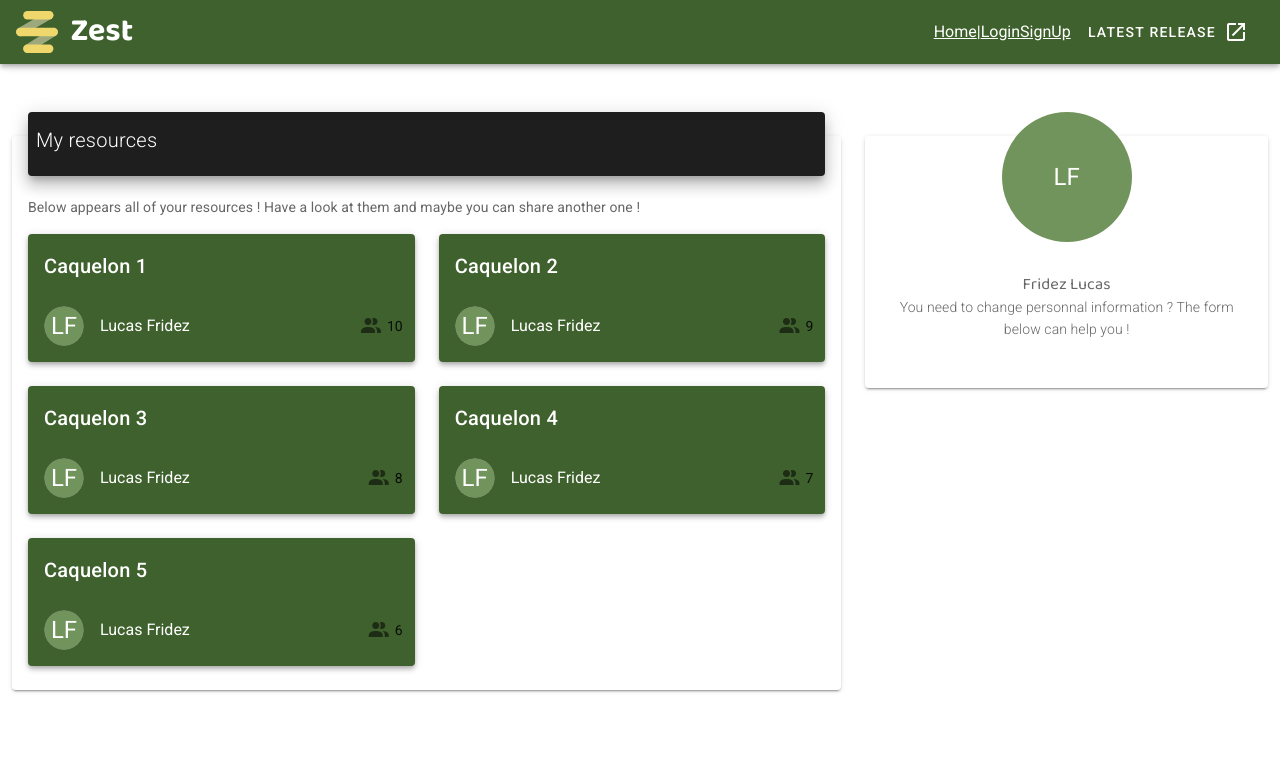
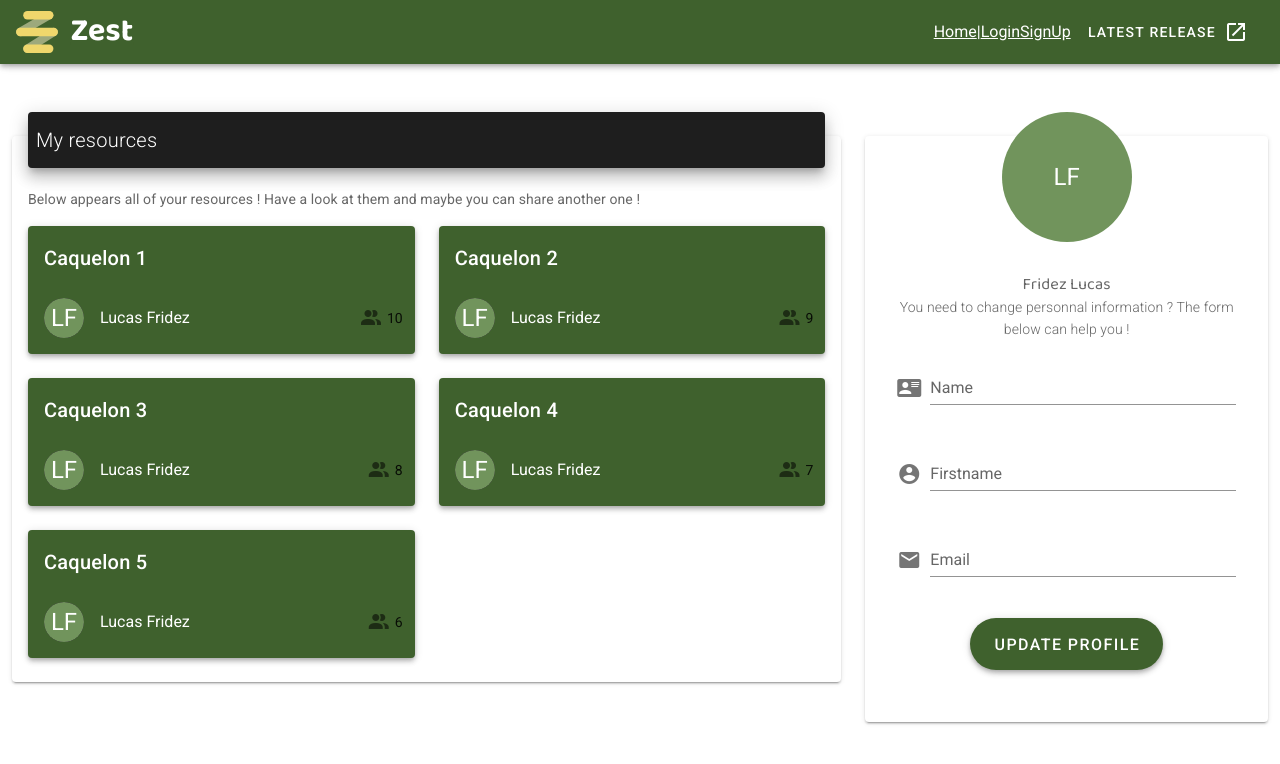
Before and after one commit to HE-Arc/Zest, a Vue app in the folder front/: page /Profile in a window 1280 px wide. Shown: the top 764 px of the page. Built offline with nearby package versions, Linux system fonts and the light colour scheme.

Commit message:
Add: Form in ProfileView

```diff
--- a/front/src/components/TitledCard.vue
+++ b/front/src/components/TitledCard.vue
@@ -14,7 +14,7 @@
       >
         <slot v-if="!title && !text" name="header" />
         <span v-else>
-          <h4 class="title font-weight-light mb-2" v-text="title" />
+          <h4 class="title font-weight-light" v-text="title" />
         </span>
       </v-card>
       <slot v-else name="offset" />
--- a/front/src/views/Profile.vue
+++ b/front/src/views/Profile.vue
@@ -2,14 +2,14 @@
   <v-container fill-height fluid grid-list-xl>
     <v-layout justify-center wrap>
       <v-flex xs12 md8>
-        <TitledCard
-          title="My resources"
-        >
+        <TitledCard title="My resources">
           <v-form>
             <v-container py-0>
               <v-layout wrap>
-
-                <p class="mt-4">Below appears all of your resources ! Have a look at them and maybe you can share another one !</p>
+                <p class="mt-4">
+                  Below appears all of your resources ! Have a look at them and
+                  maybe you can share another one !
+                </p>
                 <v-row class="mb-2">
                   <v-col
                     sm="12"
@@ -45,8 +45,34 @@
               Fridez Lucas
             </h3>
             <p class="card-description font-weight-light text-center">
-              You need to change personnal information ? The form below can help you !
+              You need to change personnal information ? The form below can help
+              you !
             </p>
+            <v-form class="text-center">
+              <v-text-field
+                label="Name"
+                prepend-icon="mdi-card-account-details"
+                class="my-5"
+              />
+              <v-text-field
+                label="Firstname"
+                prepend-icon="mdi-account-circle"
+                class="my-5"
+              />
+              <v-text-field
+                label="Email"
+                prepend-icon="mdi-email"
+                class="my-5"
+              />
+              <v-btn
+                elevation="4"
+                x-large
+                class="primary white--text my-3 mt-0 mb-5"
+                large
+                rounded
+                >Update profile</v-btn
+              >
+            </v-form>
           </v-card-text>
         </TitledCard>
       </v-flex>
```
